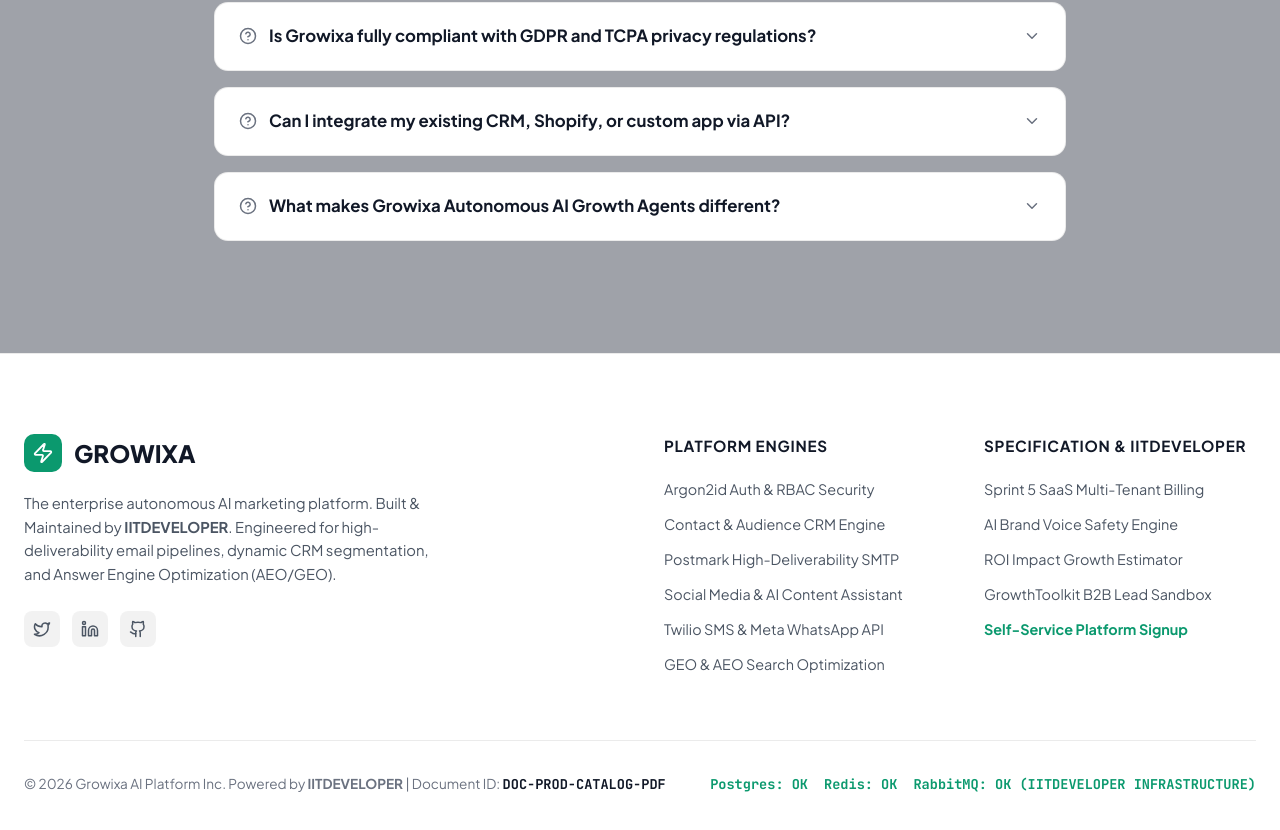
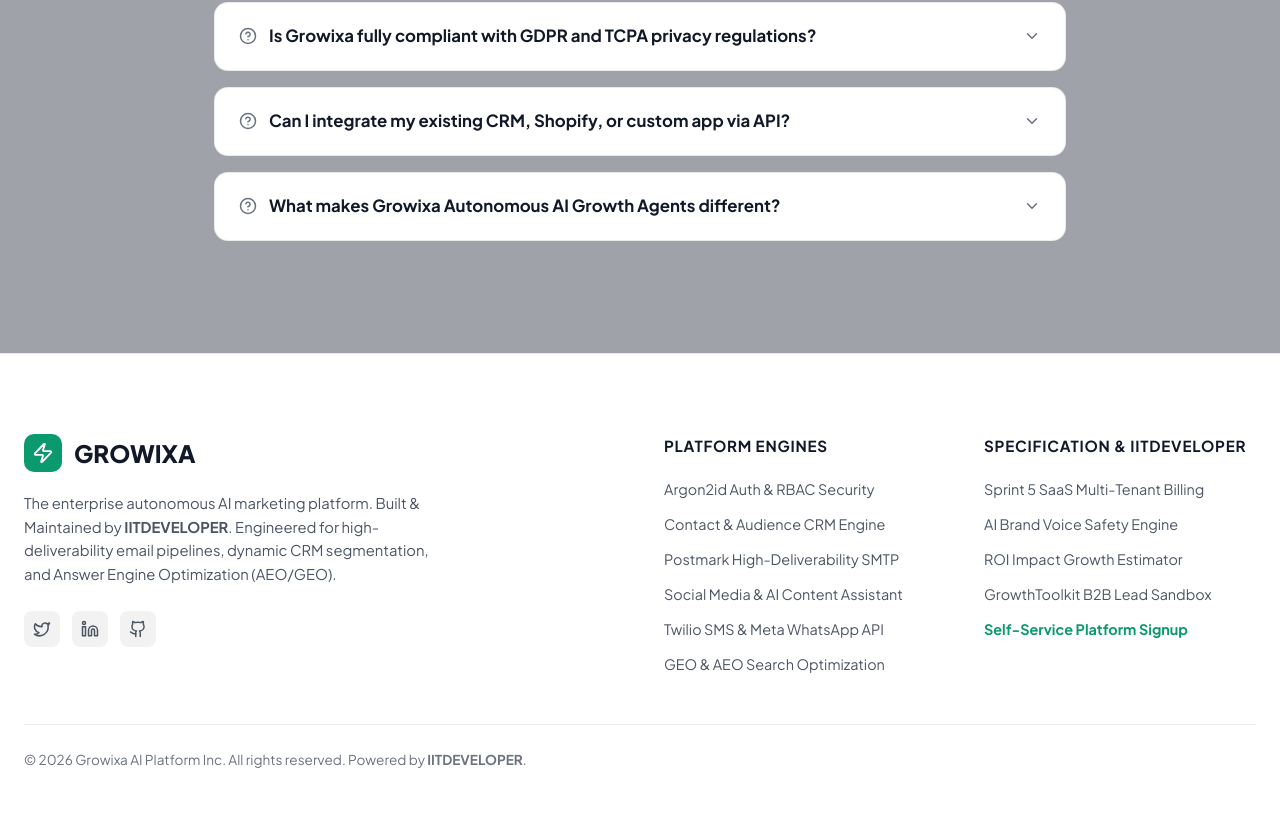
Before and after one commit to Itssushmasharma/demo_growixa, a React (Vite) app: page / in a window 1280 px wide. Shown: the part 10264-11094 px from the top of the page. Built offline with nearby package versions, Linux system fonts and the light colour scheme.

Commit message:
fix: Remove Document ID and Postgres/Redis/RabbitMQ telemetry bar from Footer as requested

```diff
--- a/src/components/Footer.jsx
+++ b/src/components/Footer.jsx
@@ -26,7 +26,7 @@
           display: 'grid',
           gridTemplateColumns: 'repeat(auto-fit, minmax(220px, 1fr))',
           gap: '3rem',
-          marginBottom: '4rem'
+          marginBottom: '3rem'
         }}>
           {/* Brand Info Column */}
           <div style={{ gridColumn: 'span 2', maxWidth: '420px' }}>
@@ -95,9 +95,9 @@
           </div>
         </div>
 
-        {/* Infrastructure Telemetry Footer Bar (IITDEVELOPER Highlighted) */}
+        {/* Clean Copyright Footer Bar */}
         <div style={{
-          paddingTop: '2rem',
+          paddingTop: '1.5rem',
           borderTop: '1px solid var(--border-color)',
           display: 'flex',
           alignItems: 'center',
@@ -108,19 +108,7 @@
           color: 'var(--text-muted)'
         }}>
           <div>
-            <span>© 2026 Growixa AI Platform Inc. Powered by <strong>IITDEVELOPER</strong> | Document ID: <code style={{ fontFamily: 'var(--font-mono)', color: 'var(--text-primary)', fontWeight: 700 }}>DOC-PROD-CATALOG-PDF</code></span>
-          </div>
-
-          <div style={{ display: 'flex', alignItems: 'center', gap: '1rem', fontFamily: 'var(--font-mono)' }}>
-            <span style={{ display: 'flex', alignItems: 'center', gap: '0.3rem', color: '#0B996E', fontWeight: 700 }}>
-              <span className="pulse-dot" style={{ width: '6px', height: '6px' }} /> Postgres: OK
-            </span>
-            <span style={{ display: 'flex', alignItems: 'center', gap: '0.3rem', color: '#0B996E', fontWeight: 700 }}>
-              Redis: OK
-            </span>
-            <span style={{ display: 'flex', alignItems: 'center', gap: '0.3rem', color: '#0B996E', fontWeight: 700 }}>
-              RabbitMQ: OK (IITDEVELOPER INFRASTRUCTURE)
-            </span>
+            <span>© 2026 Growixa AI Platform Inc. All rights reserved. Powered by <strong>IITDEVELOPER</strong>.</span>
           </div>
         </div>
       </div>
```
